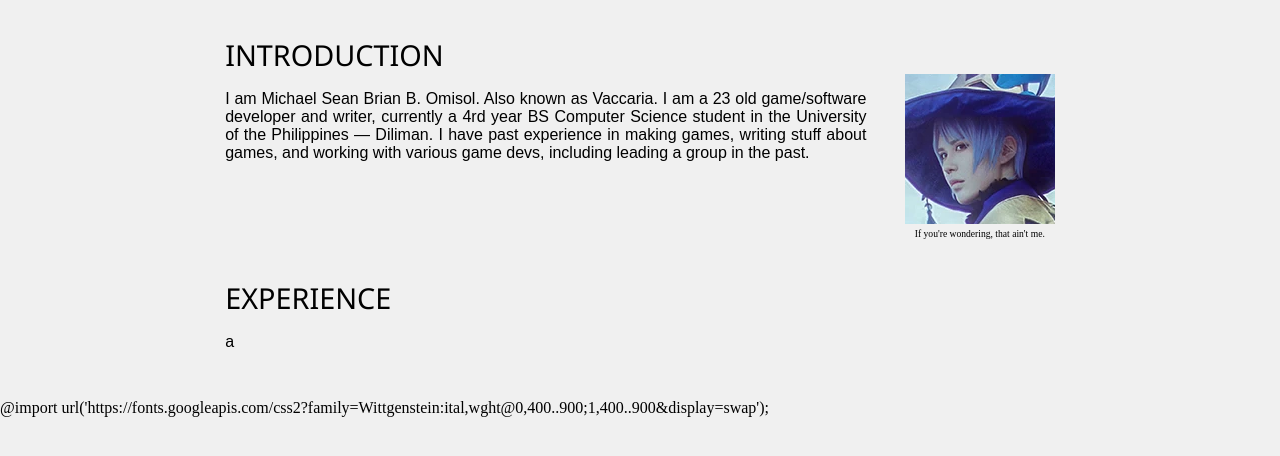
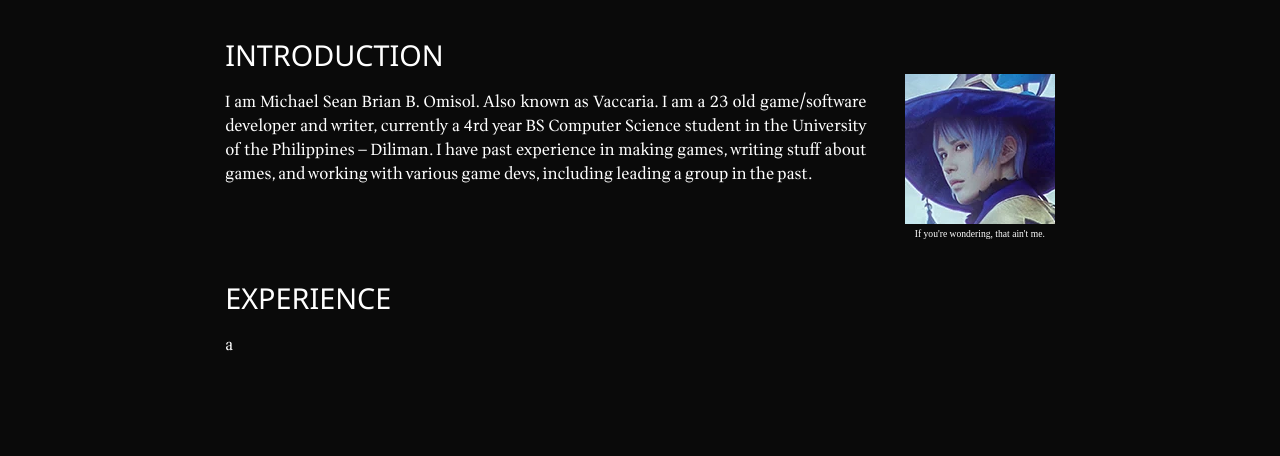
Before and after one commit to FlamingHerb/flamingherb.github.io, a SvelteKit app: page /aboutme in a window 1280 px wide. Shown: the top 456 px of the page. Built offline with nearby package versions, Linux system fonts and the light colour scheme.

Commit message:
chore: whatever im doing

```diff
--- a/src/routes/(app)/+layout.svelte
+++ b/src/routes/(app)/+layout.svelte
@@ -61,7 +61,7 @@
 -->
 <slot />
 
-    @import url('https://fonts.googleapis.com/css2?family=Wittgenstein:ital,wght@0,400..900;1,400..900&display=swap');
+
 <style lang="scss">
 
   /* Local Styles */
--- a/src/variables.scss
+++ b/src/variables.scss
@@ -3,12 +3,17 @@
 
 :global(p) {
   font-size: 1rem;
-  font-family: Arial, Helvetica, sans-serif;
+  font-family: Wittgenstein, Helvetica, sans-serif;
 }
 
 @font-face {
   font-family: "Eastman Alternate Trial Medium";
   src: url("/fonts/EastmanAlternateTrial-Medium.otf");
+}
+
+@font-face {
+  font-family: "Wittgenstein";
+  src: url("/fonts/Wittgenstein-VariableFont_wght.ttf");
 }
 
 :global(.wrapper) {
@@ -82,7 +87,8 @@
   //overflow: visible; /* Hide scrollbars */
   //background: url('/images/3D_Koleksi_foto38_gradient.webp') repeat-x scroll 0 0 #1B2C4A;
   margin: 0;
-  background-color: #f0f0f0;
+  background-color: rgb(10, 10, 10);
+  color: white;
 }
 
 :global(body::-webkit-scrollbar) {
```
Also changed, not shown: src/routes/(app)/+page.svelte (+12 -3 lines).
